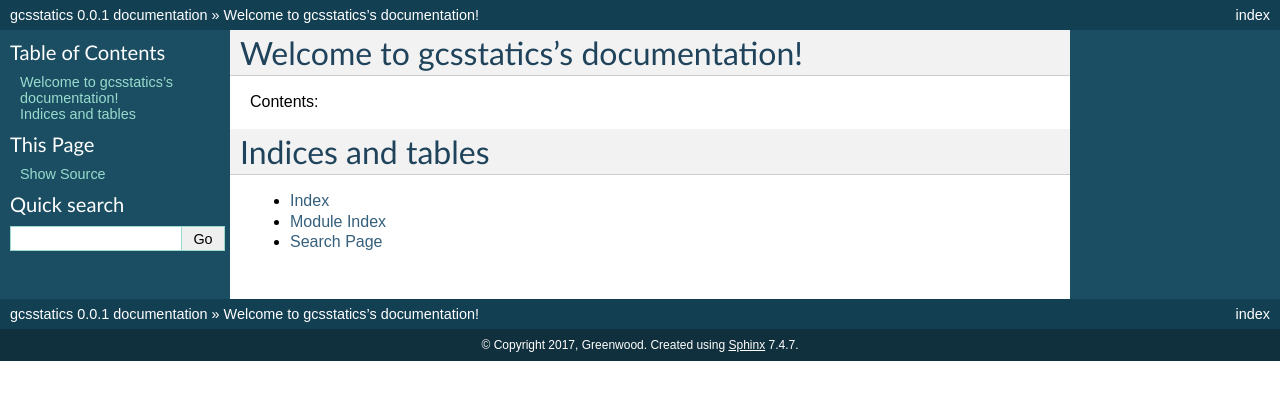
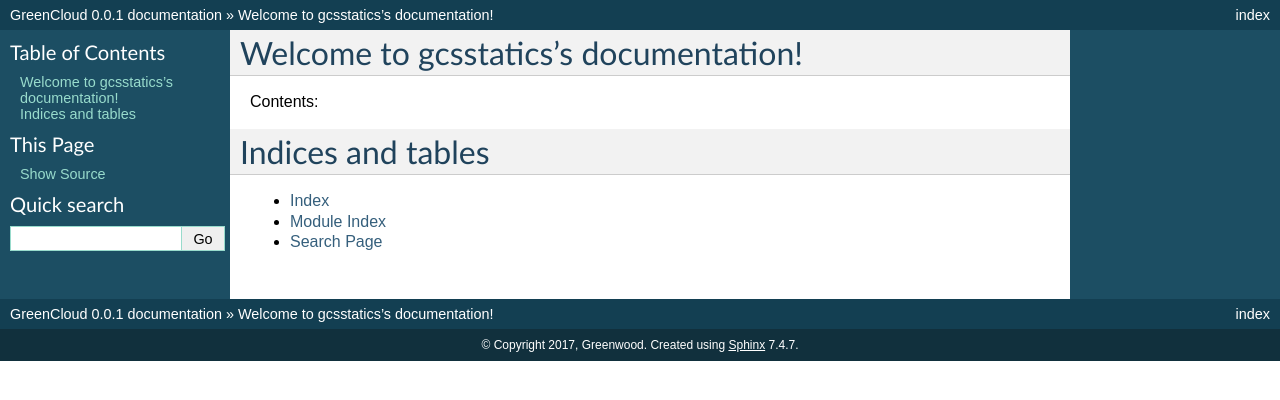
Before and after one commit to charyorde/gcsstatics, a Sphinx documentation site: the page built from docs/index.rst, in a window 1280 px wide. Shown: the top 400 px of the page. Built offline with Sphinx 7.4.7, drawn with Linux system fonts in a browser that asks for light colours; formulas are drawn with MathJax 3; pages that are not in the unit, such as notebooks, are missing from menus.

```diff
--- a/docs/conf.py
+++ b/docs/conf.py
@@ -30,8 +30,7 @@ import os
 # ones.
 extensions = [
     'sphinx.ext.autodoc',
-    'sphinx.ext.pngmath',
-    'sphinx.ext.mathjax',
+    'sphinx.ext.imgmath',
     'sphinx.ext.ifconfig',
 ]
 
@@ -48,7 +47,7 @@ source_suffix = '.rst'
 master_doc = 'index'
 
 # General information about the project.
-project = u'gcsstatics'
+project = u'GreenCloud'
 copyright = u'2017, Greenwood'
 
 # The version info for the project you're documenting, acts as replacement for
@@ -181,7 +180,7 @@ html_static_path = ['_static']
 #html_file_suffix = None
 
 # Output file base name for HTML help builder.
-htmlhelp_basename = 'gcsstaticsdoc'
+htmlhelp_basename = 'GreenClouddoc'
 
 
 # -- Options for LaTeX output ---------------------------------------------
@@ -201,7 +200,7 @@ latex_elements = {
 # (source start file, target name, title,
 #  author, documentclass [howto, manual, or own class]).
 latex_documents = [
-  ('index', 'gcsstatics.tex', u'gcsstatics Documentation',
+  ('index', 'GreenCloud.tex', u'GreenCloud Documentation',
    u'Greenwood', 'manual'),
 ]
 
@@ -231,7 +230,7 @@ latex_documents = [
 # One entry per manual page. List of tuples
 # (source start file, name, description, authors, manual section).
 man_pages = [
-    ('index', 'gcsstatics', u'gcsstatics Documentation',
+    ('index', 'GreenCloud', u'GreenCloud Documentation',
      [u'Greenwood'], 1)
 ]
 
@@ -245,8 +244,8 @@ man_pages = [
 # (source start file, target name, title, author,
 #  dir menu entry, description, category)
 texinfo_documents = [
-  ('index', 'gcsstatics', u'gcsstatics Documentation',
-   u'Greenwood', 'gcsstatics', 'One line description of project.',
+  ('index', 'GreenCloud', u'GreenCloud Documentation',
+   u'Greenwood', 'GreenCloud', 'One line description of project.',
    'Miscellaneous'),
 ]
 
```
